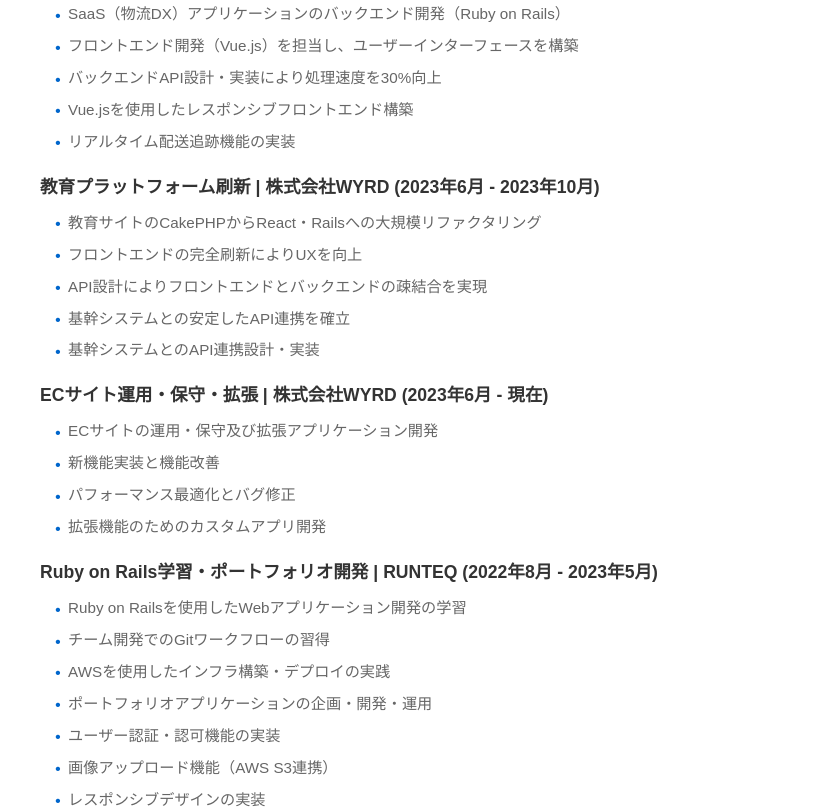
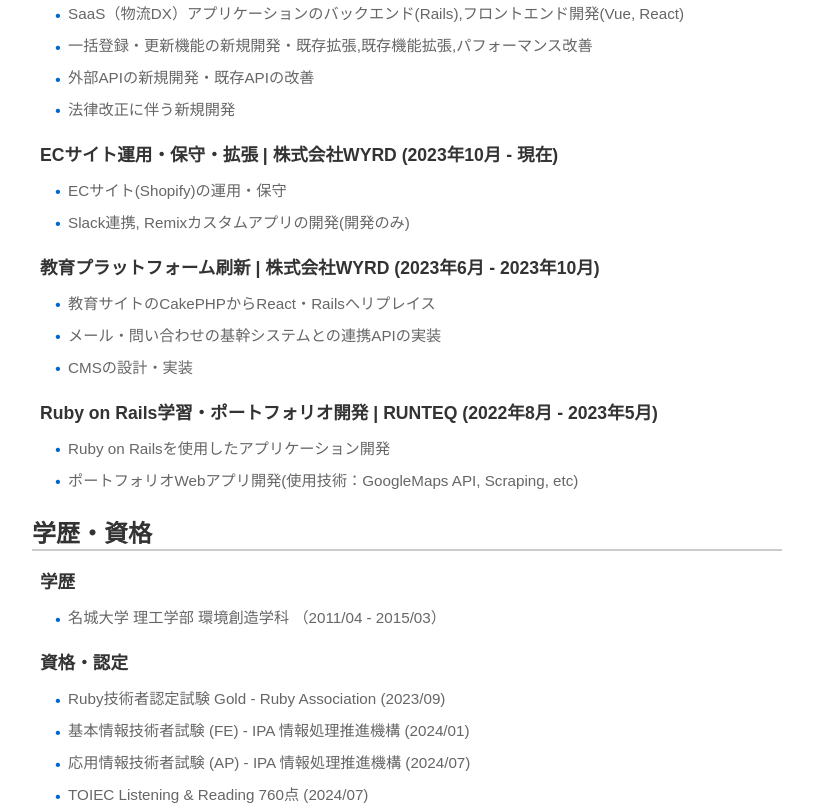
Before and after one commit to tomitahisaki/tomitahisaki.github.io, a React (Vite) app: page / in a window 1280 px wide. Shown: the part 920-1729 px from the top of the page, without its empty margins (233-1046 px from the left). Built offline with nearby package versions, Linux system fonts and the light colour scheme.

Commit message:
fix: experience

```diff
--- a/src/locales/en.ts
+++ b/src/locales/en.ts
@@ -40,42 +40,32 @@
       {
         name: "Logistics DX SaaS Development | WYRD Inc. (June 2023 - Present)",
         items: [
-          "Backend development for SaaS (Logistics DX) applications using Ruby on Rails",
-          "Frontend development using Vue.js to build user interfaces",
-          "Improved processing speed by 30% through backend API design and implementation",
-          "Built responsive frontend using Vue.js",
-          "Implemented real-time delivery tracking functionality"
+          "Backend (Rails) and frontend development (Vue, React) for SaaS (Logistics DX) applications",
+          "New development and existing extensions for bulk registration/update features, existing feature enhancements, performance improvements",
+          "New development of external APIs and improvements to existing APIs",
+          "New development related to legal revisions"
+        ]
+      },
+      {
+        name: "E-commerce Site Maintenance & Extension | WYRD Inc. (October 2023 - Present)",
+        items: [
+          "E-commerce site (Shopify) operation and maintenance",
+          "Slack integration, Remix custom app development (development only)"
         ]
       },
       {
         name: "Educational Platform Renovation | WYRD Inc. (June 2023 - October 2023)",
         items: [
-          "Large-scale refactoring of education site from CakePHP to React & Rails",
-          "Complete frontend renewal improved UX",
-          "Achieved loose coupling between frontend and backend through API design",
-          "Established stable API integration with core systems",
-          "API integration design and implementation with core systems"
-        ]
-      },
-      {
-        name: "E-commerce Site Maintenance & Extension | WYRD Inc. (June 2023 - Present)",
-        items: [
-          "E-commerce site operation, maintenance, and extension app development",
-          "Implemented new features and functionality improvements",
-          "Performance optimization and bug fixes",
-          "Custom app development for extended functionality"
+          "Replaced education site from CakePHP to React & Rails",
+          "Implementation of email and inquiry integration API with core systems",
+          "CMS design and implementation"
         ]
       },
       {
         name: "Ruby on Rails Learning & Portfolio Development | RUNTEQ (August 2022 - May 2023)",
         items: [
-          "Learning web application development using Ruby on Rails",
-          "Acquiring Git workflow skills in team development",
-          "Practicing infrastructure construction and deployment using AWS",
-          "Planning, developing, and operating portfolio applications",
-          "Implemented user authentication and authorization",
-          "Image upload functionality (AWS S3 integration)",
-          "Responsive design implementation"
+          "Web application development using Ruby on Rails",
+          "Portfolio web app development (Technologies used: Google Maps API, Scraping, etc.)"
         ]
       }
     ]
@@ -92,9 +82,10 @@
       {
         name: "Certifications",
         items: [
-          "Ruby Certified Programmer Gold - Ruby Association (2023)",
-          "Fundamental Information Technology Engineer (FE) - IPA Information-technology Promotion Agency (2022)",
-          "Applied Information Technology Engineer (AP) - IPA Information-technology Promotion Agency (2023)"
+          "Ruby Certified Programmer Gold - Ruby Association (September 2023)",
+          "Fundamental Information Technology Engineer (FE) - IPA Information-technology Promotion Agency (January 2024)",
+          "Applied Information Technology Engineer (AP) - IPA Information-technology Promotion Agency (July 2024)",
+          "TOEIC Listening & Reading 760 points (July 2024)"
         ]
       }
     ]
@@ -117,11 +108,11 @@
         ]
       },
       {
-        name: "Community",
+        name: "Community Activities (kashiwarb)",
         url: "https://kashiwarb.connpass.com/",
         items: [
           {
-            title: "Organized one study group session",
+            title: "Monthly study group sessions (retrospective article)",
             url: "https://hisakit.hatenablog.com/entry/2025/07/26/142523"
           }
         ]
--- a/src/locales/ja.ts
+++ b/src/locales/ja.ts
@@ -40,42 +40,32 @@
       {
         name: "物流DX SaaS開発 | 株式会社WYRD (2023年6月 - 現在)",
         items: [
-          "SaaS（物流DX）アプリケーションのバックエンド開発（Ruby on Rails）",
-          "フロントエンド開発（Vue.js）を担当し、ユーザーインターフェースを構築",
-          "バックエンドAPI設計・実装により処理速度を30%向上",
-          "Vue.jsを使用したレスポンシブフロントエンド構築",
-          "リアルタイム配送追跡機能の実装"
+          "SaaS（物流DX）アプリケーションのバックエンド(Rails),フロントエンド開発(Vue, React)",
+          "一括登録・更新機能の新規開発・既存拡張,既存機能拡張,パフォーマンス改善",
+          "外部APIの新規開発・既存APIの改善",
+          "法律改正に伴う新規開発",
+        ]
+      },
+      {
+        name: "ECサイト運用・保守・拡張 | 株式会社WYRD (2023年10月 - 現在)",
+        items: [
+          "ECサイト(Shopify)の運用・保守",
+          "Slack連携, Remixカスタムアプリの開発(開発のみ)",
         ]
       },
       {
         name: "教育プラットフォーム刷新 | 株式会社WYRD (2023年6月 - 2023年10月)",
         items: [
-          "教育サイトのCakePHPからReact・Railsへの大規模リファクタリング",
-          "フロントエンドの完全刷新によりUXを向上",
-          "API設計によりフロントエンドとバックエンドの疎結合を実現",
-          "基幹システムとの安定したAPI連携を確立",
-          "基幹システムとのAPI連携設計・実装"
-        ]
-      },
-      {
-        name: "ECサイト運用・保守・拡張 | 株式会社WYRD (2023年6月 - 現在)",
-        items: [
-          "ECサイトの運用・保守及び拡張アプリケーション開発",
-          "新機能実装と機能改善",
-          "パフォーマンス最適化とバグ修正",
-          "拡張機能のためのカスタムアプリ開発"
+          "教育サイトのCakePHPからReact・Railsへリプレイス",
+          "メール・問い合わせの基幹システムとの連携APIの実装",
+          "CMSの設計・実装",
         ]
       },
       {
         name: "Ruby on Rails学習・ポートフォリオ開発 | RUNTEQ (2022年8月 - 2023年5月)",
         items: [
-          "Ruby on Railsを使用したWebアプリケーション開発の学習",
-          "チーム開発でのGitワークフローの習得",
-          "AWSを使用したインフラ構築・デプロイの実践",
-          "ポートフォリオアプリケーションの企画・開発・運用",
-          "ユーザー認証・認可機能の実装",
-          "画像アップロード機能（AWS S3連携）",
-          "レスポンシブデザインの実装"
+          "Ruby on Railsを使用したアプリケーション開発",
+          "ポートフォリオWebアプリ開発(使用技術：GoogleMaps API, Scraping, etc)",
         ]
       }
     ]
```
